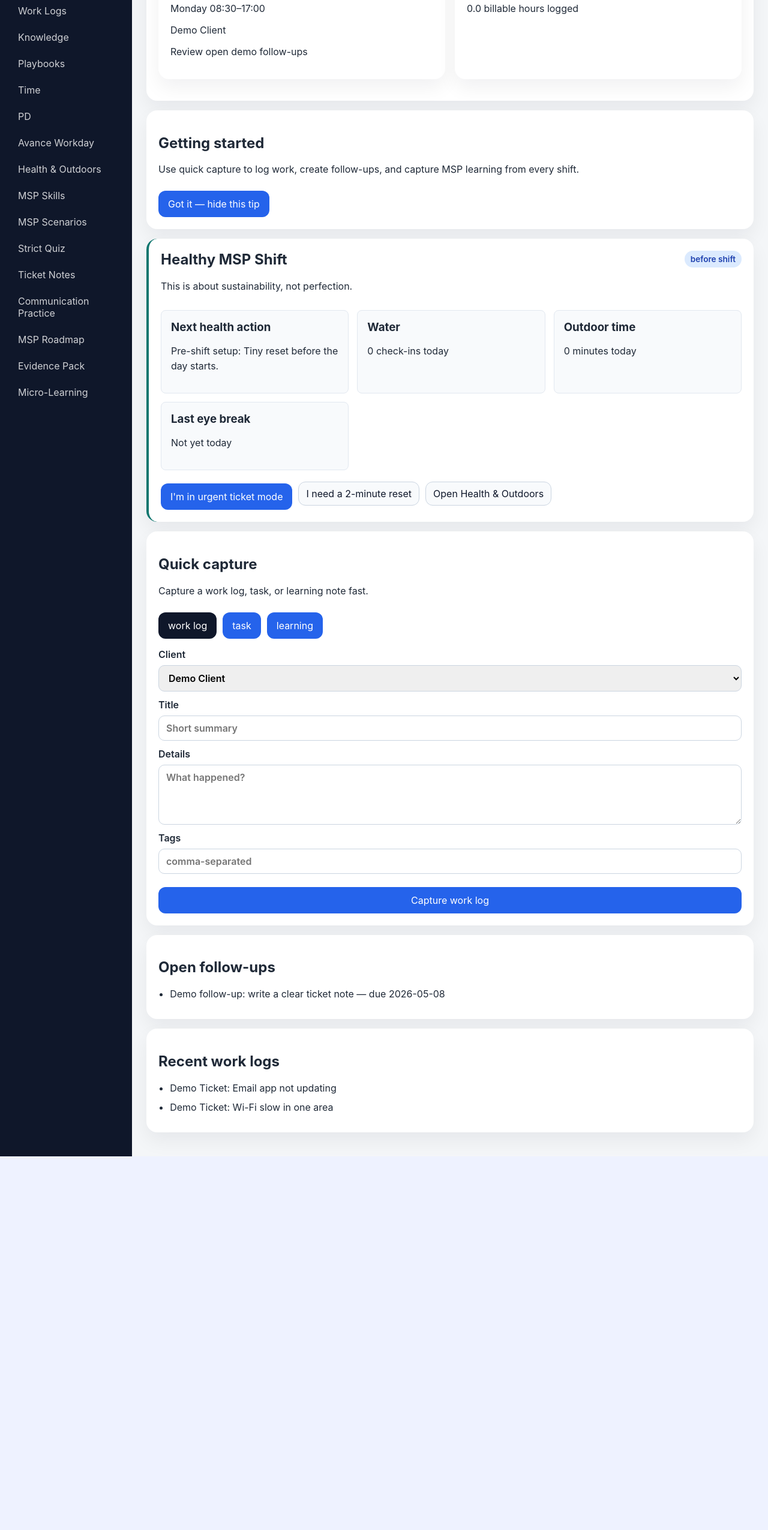
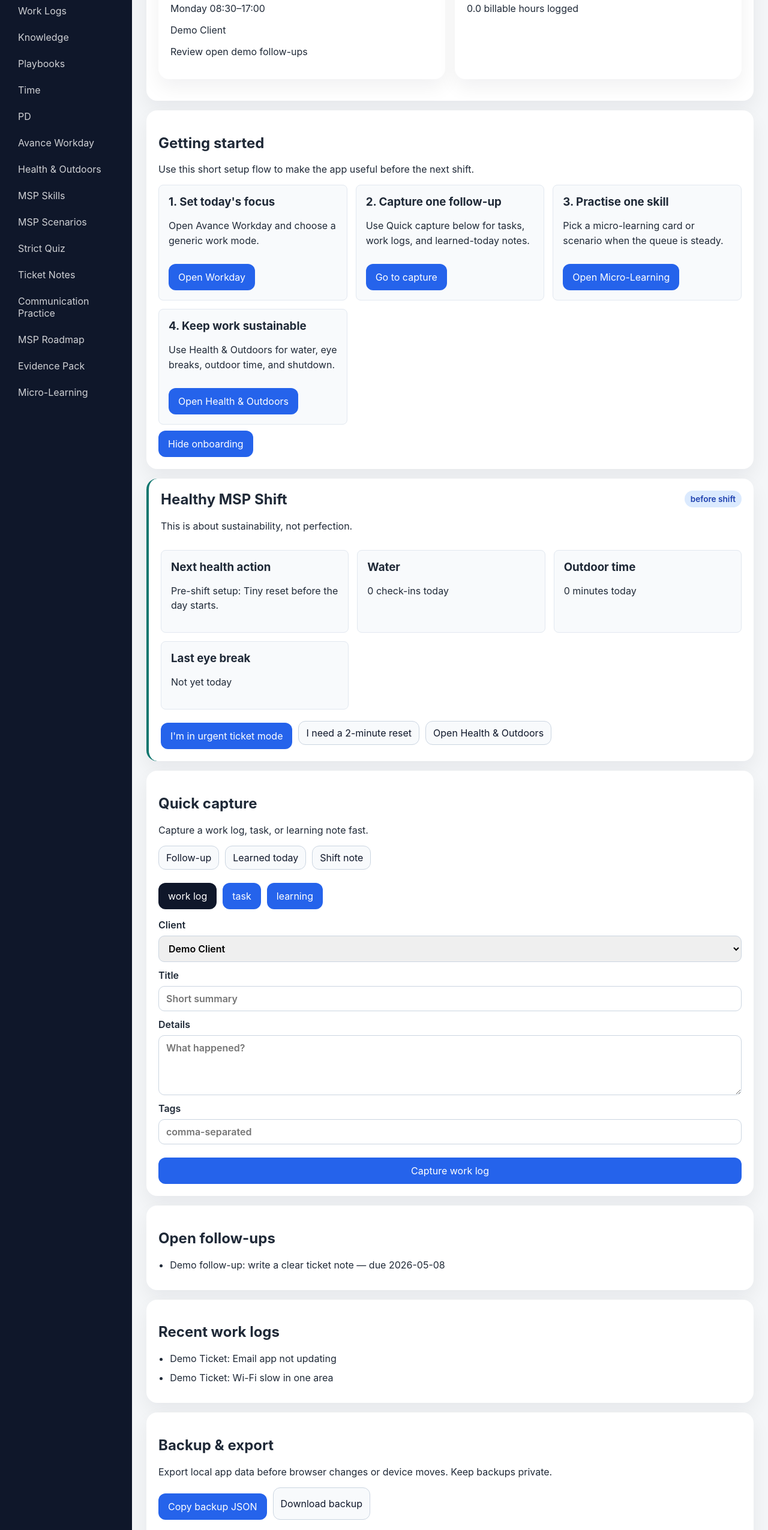
Before and after one commit to joshparri/AvancePD, a React (Vite) app: page / in a window 1280 px wide. Shown: the part 234-2785 px from the top of the page at 60% size. Before the commit the page ends 2162 px from the top, so only its background shows below. Built offline with nearby package versions, Linux system fonts and the light colour scheme.

Commit message:
Add onboarding PD review and backup workflows

```diff
--- a/src/App.tsx
+++ b/src/App.tsx
@@ -213,6 +213,7 @@ function App() {
             healthState={healthState}
             setHealthState={setHealthState}
             onNavigateHealth={() => setCurrentPage('healthOutdoors')}
+            onNavigate={(page) => setCurrentPage(page as PageId)}
           />
         )}
         {currentPage === 'shifts' && <ShiftScheduler shifts={sampleShifts} clients={sampleClients} />}
--- /dev/null
+++ b/src/components/DataBackupPanel.tsx
@@ -0,0 +1,99 @@
+import { useState } from 'react';
+
+const storageKeys = [
+  'avance-workLogs',
+  'avance-tasks',
+  'avance-knowledgeEntries',
+  'avance-playbooks',
+  'avance-learningItems',
+  'avance-timeEntries',
+  'avance-msp-progress',
+  'avance-health-outdoors',
+  'avance-onboarded'
+];
+
+function DataBackupPanel() {
+  const [importText, setImportText] = useState('');
+  const [status, setStatus] = useState('');
+
+  const buildBackup = () => {
+    const data = storageKeys.reduce<Record<string, unknown>>((backup, key) => {
+      const raw = window.localStorage.getItem(key);
+      if (!raw) return backup;
+      try {
+        backup[key] = JSON.parse(raw);
+      } catch {
+        backup[key] = raw;
+      }
+      return backup;
+    }, {});
+
+    return {
+      exportedAt: new Date().toISOString(),
+      app: 'Avance Work Companion',
+      version: 1,
+      data
+    };
+  };
+
+  const copyBackup = async () => {
+    try {
+      await navigator.clipboard.writeText(JSON.stringify(buildBackup(), null, 2));
+      setStatus('Backup JSON copied.');
+    } catch {
+      setStatus('Could not copy automatically. Use Download backup instead.');
+    }
+  };
+
+  const downloadBackup = () => {
+    const blob = new Blob([JSON.stringify(buildBackup(), null, 2)], { type: 'application/json' });
+    const url = URL.createObjectURL(blob);
+    const link = document.createElement('a');
+    link.href = url;
+    link.download = `avance-backup-${new Date().toISOString().slice(0, 10)}.json`;
+    link.click();
+    URL.revokeObjectURL(url);
+    setStatus('Backup downloaded.');
+  };
+
+  const importBackup = () => {
+    try {
+      const parsed = JSON.parse(importText) as { data?: Record<string, unknown> };
+      if (!parsed.data || typeof parsed.data !== 'object') {
+        setStatus('Backup import needs a data object.');
+        return;
+      }
+
+      Object.entries(parsed.data).forEach(([key, value]) => {
+        if (storageKeys.includes(key)) {
+          window.localStorage.setItem(key, typeof value === 'string' ? value : JSON.stringify(value));
+        }
+      });
+      setStatus('Backup imported. Refresh the app to load restored data.');
+    } catch {
+      setStatus('Backup import failed. Check the JSON and try again.');
+    }
+  };
+
+  return (
+    <section className="card">
+      <h2>Backup & export</h2>
+      <p>Export local app data before browser changes or device moves. Keep backups private.</p>
+      <div className="status-button-row">
+        <button type="button" onClick={copyBackup}>Copy backup JSON</button>
+        <button type="button" className="small-action" onClick={downloadBackup}>Download backup</button>
+      </div>
+      <div className="quick-capture-form">
+        <label>
+          Restore from backup JSON
+          <textarea value={importText} onChange={(event) => setImportText(event.target.value)} placeholder="Paste Avance backup JSON here" />
+        </label>
+        <button type="button" className="small-action" onClick={importBackup}>Import backup</button>
+      </div>
+      {status && <p className="health-muted">{status}</p>}
+      <div className="privacy-note">Backups can contain your local notes and progress. Do not paste them into public tools.</div>
+    </section>
+  );
+}
+
+export default DataBackupPanel;
--- a/src/components/QuickCapture.tsx
+++ b/src/components/QuickCapture.tsx
@@ -1,4 +1,4 @@
-import { FormEvent, useMemo, useState } from 'react';
+import { FormEvent, useEffect, useMemo, useRef, useState } from 'react';
 import type { Client, LearningItem, Task, WorkLog } from '../types';
 
 function createId(prefix: string) {
@@ -23,8 +23,21 @@ function QuickCapture({ clients, addWorkLog, addTask, addLearningItem }: QuickCa
   const [clientId, setClientId] = useState(clients[0]?.id ?? '');
   const [tags, setTags] = useState('');
   const [nextReviewDate, setNextReviewDate] = useState('');
+  const titleInputRef = useRef<HTMLInputElement>(null);
 
   const clientOptions = useMemo(() => clients, [clients]);
+
+  useEffect(() => {
+    const handleKeyDown = (event: KeyboardEvent) => {
+      if (event.altKey && event.key.toLowerCase() === 'q') {
+        event.preventDefault();
+        titleInputRef.current?.focus();
+      }
+    };
+
+    window.addEventListener('keydown', handleKeyDown);
+    return () => window.removeEventListener('keydown', handleKeyDown);
+  }, []);
 
   const resetForm = () => {
     setTitle('');
@@ -73,6 +86,7 @@ function QuickCapture({ clients, addWorkLog, addTask, addLearningItem }: QuickCa
         topic: title || 'New MSP note',
         confidence: 'low',
         notes: details || 'Captured during shift.',
+        noteType: captureType === 'learning' ? 'learned today' : 'learning',
         seenInRealWork: true,
         askTeam: false,
         nextReviewDate: nextReviewDate || new Date(Date.now() + 7 * 24 * 60 * 60 * 1000).toISOString().slice(0, 10)
@@ -82,10 +96,29 @@ function QuickCapture({ clients, addWorkLog, addTask, addLearningItem }: QuickCa
     resetForm();
   };
 
+  const applyPreset = (type: CaptureType, nextTitle: string, nextDetails: string, nextTags = '') => {
+    setCaptureType(type);
+    setTitle(nextTitle);
+    setDetails(nextDetails);
+    setTags(nextTags);
+    window.setTimeout(() => titleInputRef.current?.focus(), 0);
+  };
+
   return (
     <section className="card">
       <h2>Quick capture</h2>
       <p>Capture a work log, task, or learning note fast.</p>
+      <div className="status-button-row">
+        <button type="button" className="small-action" onClick={() => applyPreset('task', 'Follow up next shift', 'Check this when the queue is steady.', 'follow-up')}>
+          Follow-up
+        </button>
+        <button type="button" className="small-action" onClick={() => applyPreset('learning', 'Learned today', 'Generic MSP lesson to review later.')}>
+          Learned today
+        </button>
+        <button type="button" className="small-action" onClick={() => applyPreset('work log', 'Quick shift note', 'Generic note captured during shift.', 'shift-note')}>
+          Shift note
+        </button>
+      </div>
       <div className="capture-tabs">
         {captureOptions.map((option) => (
           <button
@@ -109,7 +142,7 @@ function QuickCapture({ clients, addWorkLog, addTask, addLearningItem }: QuickCa
         </label>
         <label>
           Title
-          <input value={title} onChange={(event) => setTitle(event.target.value)} placeholder="Short summary" />
+          <input id="quick-capture-title" ref={titleInputRef} value={title} onChange={(event) => setTitle(event.target.value)} placeholder="Short summary" />
         </label>
         <label>
           Details
--- a/src/pages/Dashboard.tsx
+++ b/src/pages/Dashboard.tsx
@@ -1,6 +1,7 @@
 import type { Client, LearningItem, Task, TimeEntry, WorkLog, Shift } from '../types';
 import QuickCapture from '../components/QuickCapture';
 import HealthyMspShiftPanel from '../components/HealthyMspShiftPanel';
+import DataBackupPanel from '../components/DataBackupPanel';
 import type { HealthState } from '../utils/healthOutdoors';
 
 const PAGE_TITLE = 'Dashboard';
@@ -20,6 +21,7 @@ type DashboardProps = {
   healthState: HealthState;
   setHealthState: (updater: (state: HealthState) => HealthState) => void;
   onNavigateHealth: () => void;
+  onNavigate: (page: string) => void;
 };
 
 function Dashboard({
@@ -35,7 +37,8 @@ function Dashboard({
   completeOnboarding,
   healthState,
   setHealthState,
-  onNavigateHealth
+  onNavigateHealth,
+  onNavigate
 }: DashboardProps) {
   const nextShift = shifts[0];
   const nextClient = clients.find((client) => client.id === nextShift?.clientId);
@@ -81,8 +84,30 @@ function Dashboard({
       {showOnboarding && (
         <section className="card">
           <h2>Getting started</h2>
-          <p>Use quick capture to log work, create follow-ups, and capture MSP learning from every shift.</p>
-          <button onClick={completeOnboarding}>Got it — hide this tip</button>
+          <p>Use this short setup flow to make the app useful before the next shift.</p>
+          <div className="health-plan-grid">
+            <article className="mini-card">
+              <h3>1. Set today's focus</h3>
+              <p>Open Avance Workday and choose a generic work mode.</p>
+              <button type="button" onClick={() => onNavigate('avanceWorkday')}>Open Workday</button>
+            </article>
+            <article className="mini-card">
+              <h3>2. Capture one follow-up</h3>
+              <p>Use Quick capture below for tasks, work logs, and learned-today notes.</p>
+              <button type="button" onClick={() => document.getElementById('quick-capture-title')?.focus()}>Go to capture</button>
+            </article>
+            <article className="mini-card">
+              <h3>3. Practise one skill</h3>
+              <p>Pick a micro-learning card or scenario when the queue is steady.</p>
+              <button type="button" onClick={() => onNavigate('microLearning')}>Open Micro-Learning</button>
+            </article>
+            <article className="mini-card">
+              <h3>4. Keep work sustainable</h3>
+              <p>Use Health & Outdoors for water, eye breaks, outdoor time, and shutdown.</p>
+              <button type="button" onClick={onNavigateHealth}>Open Health & Outdoors</button>
+            </article>
+          </div>
+          <button onClick={completeOnboarding}>Hide onboarding</button>
         </section>
       )}
 
@@ -131,6 +156,8 @@ function Dashboard({
           </div>
         )}
       </section>
+
+      <DataBackupPanel />
     </div>
   );
 }
--- a/src/pages/Knowledge.tsx
+++ b/src/pages/Knowledge.tsx
@@ -16,6 +16,7 @@ function Knowledge({ entries, addEntry, updateEntry, deleteEntry }: KnowledgePro
   const [summary, setSummary] = useState('');
   const [body, setBody] = useState('');
   const [category, setCategory] = useState('');
+  const [noteType, setNoteType] = useState<KnowledgeEntry['noteType']>('reference');
   const [tags, setTags] = useState('');
   const [confidence, setConfidence] = useState<KnowledgeEntry['confidence']>('medium');
   const [sourceType, setSourceType] = useState<KnowledgeEntry['sourceType']>('personal');
@@ -27,6 +28,7 @@ function Knowledge({ entries, addEntry, updateEntry, deleteEntry }: KnowledgePro
     setSummary('');
     setBody('');
     setCategory('');
+    setNoteType('reference');
     setTags('');
     setConfidence('medium');
     setSourceType('personal');
@@ -36,6 +38,9 @@ function Knowledge({ entries, addEntry, updateEntry, deleteEntry }: KnowledgePro
   const handleSubmit = (event: FormEvent<HTMLFormElement>) => {
     event.preventDefault();
     const tagList = tags.split(',').map((tag) => tag.trim()).filter(Boolean);
+    const normalizedTags = noteType === 'learned today' && !tagList.includes('learned today')
+      ? ['learned today', ...tagList]
+      : tagList;
 
     const entry: KnowledgeEntry = {
       id: editingEntryId || createId('kn'),
@@ -43,7 +48,8 @@ function Knowledge({ entries, addEntry, updateEntry, deleteEntry }: KnowledgePro
       summary: summary || 'Captured during shift.',
       body: body || 'Detailed notes about this issue.',
       category: category || 'General',
-      tags: tagList,
+      noteType,
+      tags: normalizedTags,
       confidence,
       lastVerified: new Date().toISOString().slice(0, 10),
       clientId: undefined,
@@ -67,6 +73,7 @@ function Knowledge({ entries, addEntry, updateEntry, deleteEntry }: KnowledgePro
     setSummary(entry.summary);
     setBody(entry.body);
     setCategory(entry.category);
+    setNoteType(entry.noteType ?? 'reference');
     setTags(entry.tags.join(', '));
     setConfidence(entry.confidence);
     setSourceType(entry.sourceType);
@@ -97,6 +104,13 @@ function Knowledge({ entries, addEntry, updateEntry, deleteEntry }: KnowledgePro
           <label>
             Category
             <input value={category} onChange={(event) => setCategory(event.target.value)} placeholder="Email, Printer, Wi-Fi, etc." />
+          </label>
+          <label>
+            Note type
+            <select value={noteType} onChange={(event) => setNoteType(event.target.value as KnowledgeEntry['noteType'])}>
+              <option value="reference">reference</option>
+              <option value="learned today">learned today</option>
+            </select>
           </label>
           <label>
             Tags
@@ -144,6 +158,7 @@ function Knowledge({ entries, addEntry, updateEntry, deleteEntry }: KnowledgePro
                 <p>
                   {entry.confidence} confidence — last verified {entry.lastVerified} — {entry.category}
                 </p>
+                {entry.noteType === 'learned today' && <span className="status-chip success">learned today</span>}
                 <p>{entry.summary}</p>
                 <div style={{ display: 'flex', gap: '10px', flexWrap: 'wrap' }}>
                   <button type="button" onClick={() => startEditing(entry)}>
--- a/src/pages/PD.tsx
+++ b/src/pages/PD.tsx
@@ -11,6 +11,7 @@ type PDProps = {
 function PD({ learningItems, addLearningItem, updateLearningItem, deleteLearningItem }: PDProps) {
   const [editingItemId, setEditingItemId] = useState<string | null>(null);
   const [topic, setTopic] = useState('');
+  const [noteType, setNoteType] = useState<LearningItem['noteType']>('learning');
   const [confidence, setConfidence] = useState<LearningItem['confidence']>('low');
   const [notes, setNotes] = useState('');
   const [seenInRealWork, setSeenInRealWork] = useState(true);
@@ -20,6 +21,7 @@ function PD({ learningItems, addLearningItem, updateLearningItem, deleteLearning
   const resetForm = () => {
     setEditingItemId(null);
     setTopic('');
+    setNoteType('learning');
     setConfidence('low');
     setNotes('');
     setSeenInRealWork(true);
@@ -33,6 +35,7 @@ function PD({ learningItems, addLearningItem, updateLearningItem, deleteLearning
     const item: LearningItem = {
       id: editingItemId || `learn-${Date.now()}`,
       topic: topic || 'New MSP note',
+      noteType,
       confidence,
       notes: notes || 'Captured during shift.',
       seenInRealWork,
@@ -52,6 +55,7 @@ function PD({ learningItems, addLearningItem, updateLearningItem, deleteLearning
   const startEditing = (item: LearningItem) => {
     setEditingItemId(item.id);
     setTopic(item.topic);
+    setNoteType(item.noteType ?? 'learning');
     setConfidence(item.confidence);
     setNotes(item.notes);
     setSeenInRealWork(item.seenInRealWork);
@@ -59,11 +63,60 @@ function PD({ learningItems, addLearningItem, updateLearningItem, deleteLearning
     setNextReviewDate(item.nextReviewDate);
   };
 
+  const dueForReview = learningItems.filter((item) => item.nextReviewDate <= new Date().toISOString().slice(0, 10));
+
+  const nextReviewForConfidence = (itemConfidence: LearningItem['confidence']) => {
+    const days = itemConfidence === 'high' ? 30 : itemConfidence === 'medium' ? 14 : 7;
+    return new Date(Date.now() + days * 24 * 60 * 60 * 1000).toISOString().slice(0, 10);
+  };
+
+  const markReviewed = (item: LearningItem) => {
+    updateLearningItem({
+      ...item,
+      lastReviewedDate: new Date().toISOString().slice(0, 10),
+      nextReviewDate: nextReviewForConfidence(item.confidence)
+    });
+  };
+
+  const startShiftReview = () => {
+    setEditingItemId(null);
+    setTopic('Avance shift review');
+    setNoteType('shift review');
+    setConfidence('medium');
+    setNotes([
+      'What did I practise today?',
+      'What did I handle more independently than last time?',
+      'What did I need help with?',
+      'What should I review before the next shift?',
+      'What is safe to include in my Evidence Pack?'
+    ].join('\n'));
+    setSeenInRealWork(true);
+    setAskTeam(false);
+    setNextReviewDate(nextReviewForConfidence('medium'));
+  };
+
   return (
     <div>
       <section className="card">
         <h1>Professional Development</h1>
         <p>Turn shift work into MSP skill growth and review.</p>
+        <button type="button" onClick={startShiftReview}>Start shift review</button>
+      </section>
+      <section className="card">
+        <h2>Due for review</h2>
+        {dueForReview.length ? (
+          <ul>
+            {dueForReview.map((item) => (
+              <li key={item.id}>
+                <strong>{item.topic}</strong>
+                <p>Next review was {item.nextReviewDate}. Review the note, then set the next date based on confidence.</p>
+                <button type="button" onClick={() => markReviewed(item)}>Mark reviewed</button>
+              </li>
+            ))}
+          </ul>
+        ) : (
+          <p>No learning notes due today. Keep going steadily.</p>
+        )}
       </section>
       <section className="card">
         <h2>{editingItemId ? 'Edit learning note' : 'Add learning note'}</h2>
@@ -75,6 +128,14 @@ function PD({ learningItems, addLearningItem, updateLearningItem, deleteLearning
           <label>
             Notes
             <textarea value={notes} onChange={(event) => setNotes(event.target.value)} placeholder="What did you learn or observe?" />
+          </label>
+          <label>
+            Note type
+            <select value={noteType} onChange={(event) => setNoteType(event.target.value as LearningItem['noteType'])}>
+              <option value="learning">learning</option>
+              <option value="learned today">learned today</option>
+              <option value="shift review">shift review</option>
+            </select>
           </label>
           <label>
             Confidence
@@ -116,6 +177,7 @@ function PD({ learningItems, addLearningItem, updateLearningItem, deleteLearning
                 <p>
                   confidence: {item.confidence} — next review {item.nextReviewDate}
                 </p>
+                {item.noteType && <span className="status-chip info">{item.noteType}</span>}
                 <p>{item.notes}</p>
                 <div style={{ display: 'flex', gap: '10px', flexWrap: 'wrap' }}>
                   <button type="button" onClick={() => startEditing(item)}>
--- a/src/types.ts
+++ b/src/types.ts
@@ -58,6 +58,7 @@ export type KnowledgeEntry = {
   summary: string;
   body: string;
   category: string;
+  noteType?: 'reference' | 'learned today';
   tags: string[];
   confidence: 'low' | 'medium' | 'high';
   lastVerified: string;
@@ -91,11 +92,13 @@ export type TimeEntry = {
 export type LearningItem = {
   id: string;
   topic: string;
+  noteType?: 'learning' | 'learned today' | 'shift review';
   confidence: 'low' | 'medium' | 'high';
   notes: string;
   seenInRealWork: boolean;
   askTeam: boolean;
   nextReviewDate: string;
+  lastReviewedDate?: string;
 };
 
 export type ReadinessStatus = 'unseen' | 'learning' | 'practised' | 'work-ready' | 'evidence-proven';
```
Also changed, not shown: 4 other files (tests, documents, lock files or other folders).
